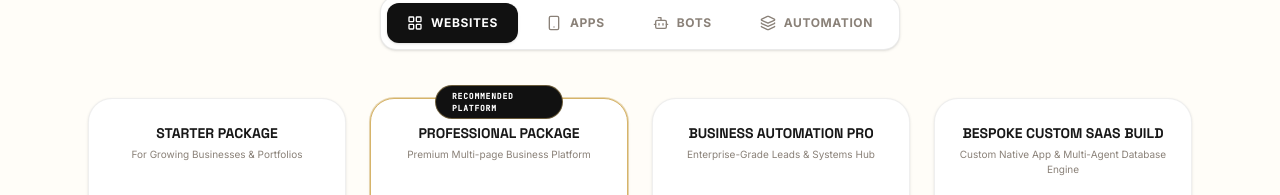
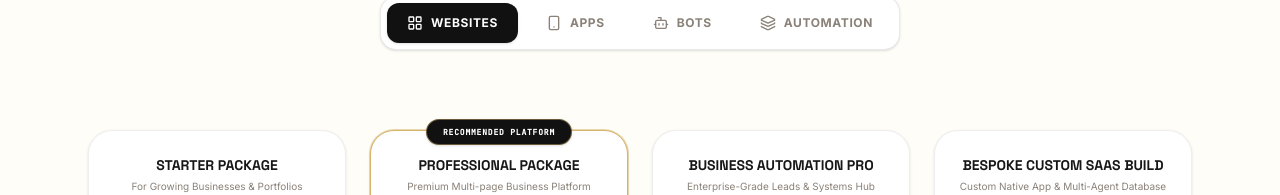
Before and after one commit to samaxon6277/portfolio, a React (Vite) app: page /pricing in a window 1280 px wide. Shown: the part 314-509 px from the top of the page. Built offline with nearby package versions, Linux system fonts and the light colour scheme; no server answers.

Commit message:
Updated portfolio

```diff
--- a/src/pages/Pricing.tsx
+++ b/src/pages/Pricing.tsx
@@ -136,7 +136,7 @@ export default function Pricing() {
         </div>
 
         {/* Pricing Matrix Layout */}
-        <div className={`grid grid-cols-1 gap-6 items-stretch ${
+        <div className={`grid grid-cols-1 gap-6 pt-6 md:pt-8 items-stretch ${
           filteredPlans.length === 1
             ? 'max-w-md mx-auto'
             : filteredPlans.length === 2
@@ -157,7 +157,7 @@ export default function Pricing() {
 
               {/* Popular stamp */}
               {plan.popular && (
-                <div className="absolute -top-3.5 left-1/2 -translate-x-1/2 px-4 py-1 rounded-full bg-matte-black text-white text-[8px] font-mono font-bold uppercase tracking-widest border border-champagne-gold/45">
+                <div className="absolute -top-3 left-1/2 -translate-x-1/2 px-4 py-1.5 rounded-full bg-matte-black text-white text-[8px] font-mono font-bold uppercase tracking-widest border border-champagne-gold/45 whitespace-nowrap z-20 shadow-sm">
                   RECOMMENDED PLATFORM
                 </div>
               )}
```
